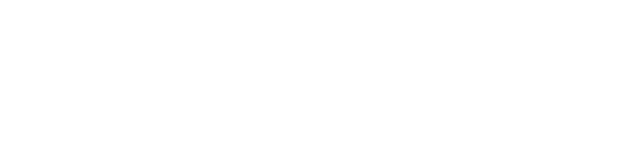
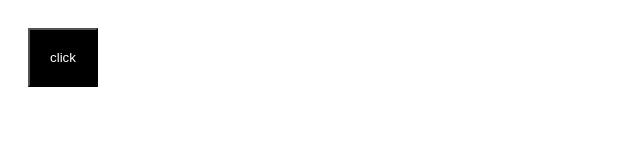
Before and after one commit to praveenkanna25/javascript-practice-code, a plain HTML site: page objects.html in a window 1280 px wide. Shown: the whole page, without its empty margins (0-640 px from the left). Drawn offline with Linux system fonts and the light colour scheme.

Commit message:
Update objects.html

```diff
--- a/objects.html
+++ b/objects.html
@@ -6,6 +6,8 @@
     <title>Object</title>
 </head>
 <body>
+
+    <button class="btn-click" style="margin: 20px; padding: 20px; color: white; background-color: black;">click</button>
     <script>
 
         //object, nested object,function and if condition
```
